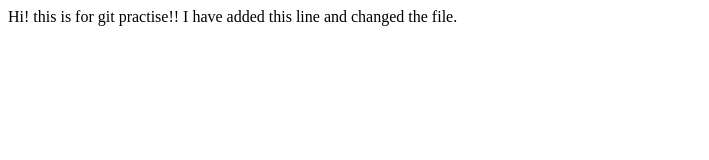
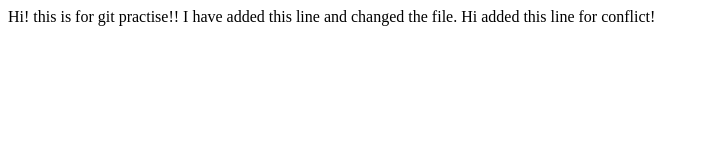
Before and after one commit to Jasmineb1/git-learning, a plain HTML site: page index.html in a window 1280 px wide. Shown: the whole page, without its empty margins (0-709 px from the left). Drawn offline with Linux system fonts and the light colour scheme.

Commit message:
Update index.html

```diff
--- a/index.html
+++ b/index.html
@@ -7,5 +7,6 @@
   </head>
   <body>
     Hi! this is for git practise!! I have added this line and changed the file.
+    Hi added this line for conflict!
   </body>
 </html>
```
